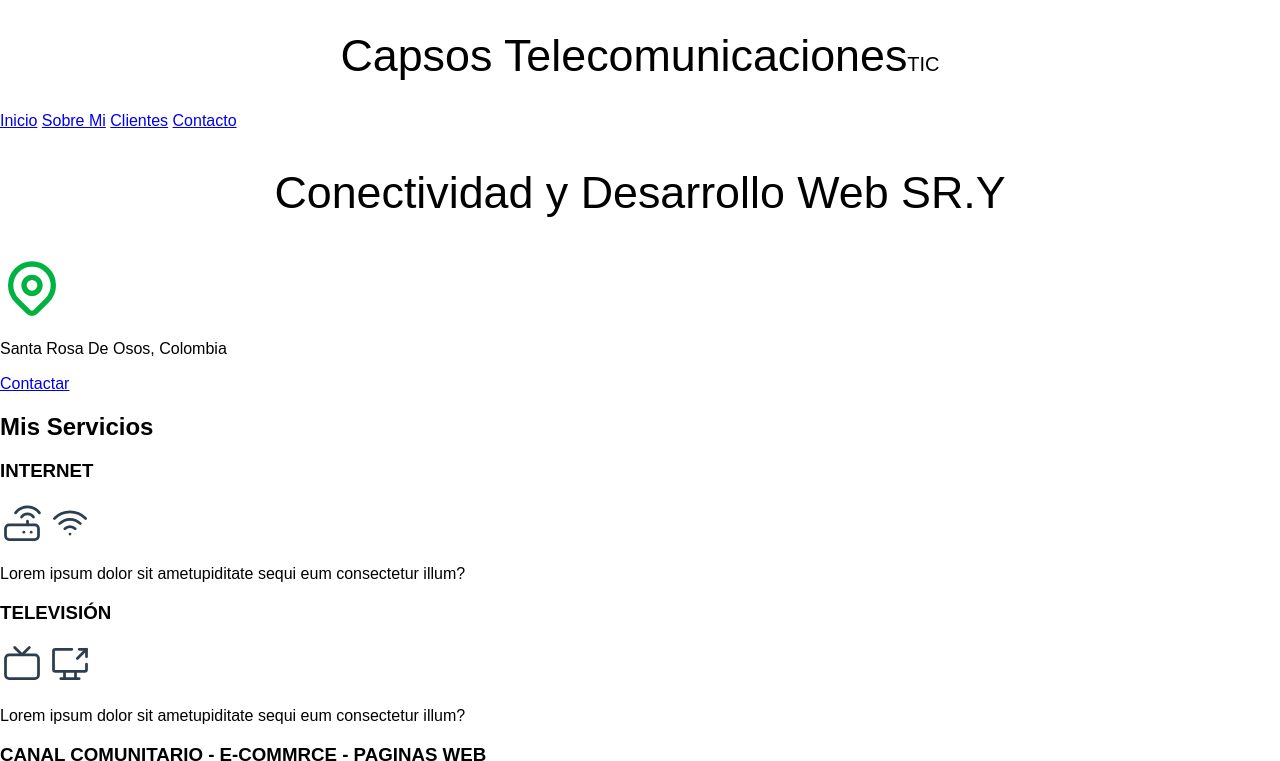
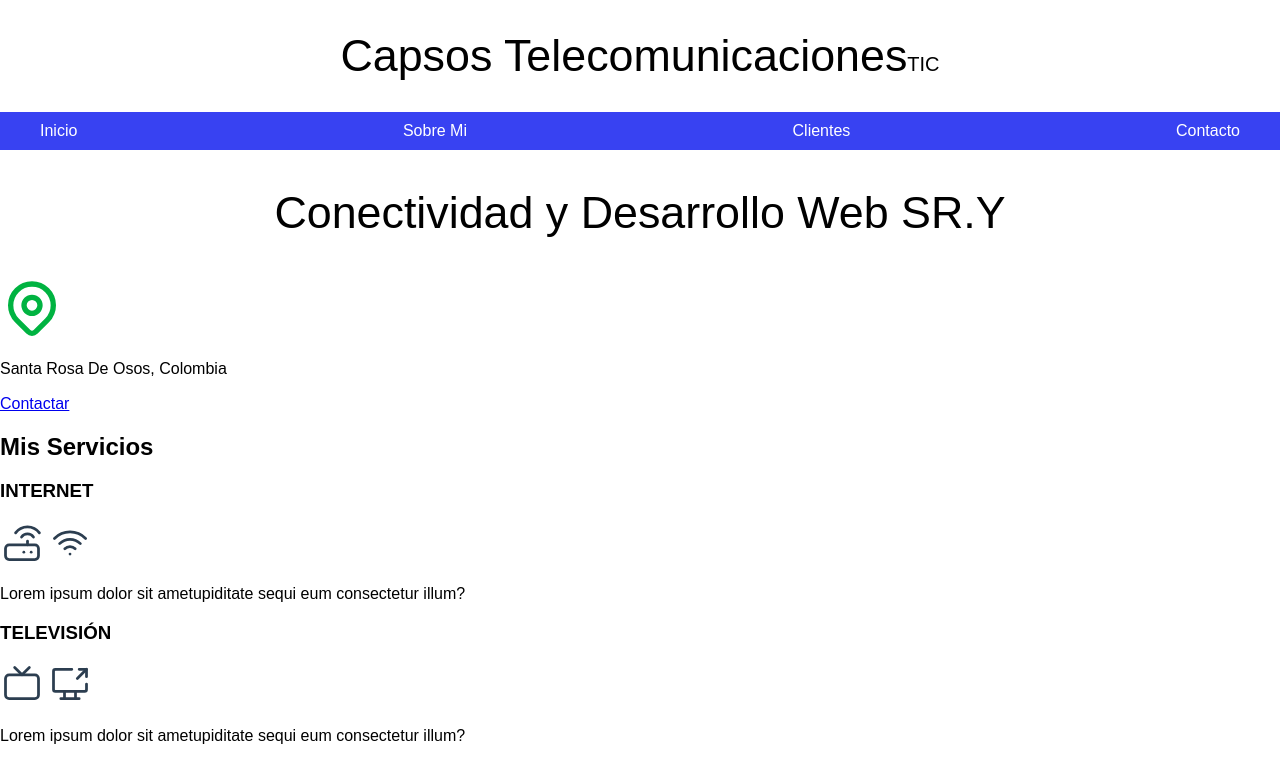
Before and after one commit to Honyyse/Freelancer_, a plain HTML site: page freelancer_inicio/index.html in a window 1280 px wide. Shown: the top 761 px of the page. Drawn offline with Linux system fonts and the light colour scheme; a web font is replaced by a local one.

Commit message:
css contenido

```diff
--- a/freelancer_inicio/css/styles.css
+++ b/freelancer_inicio/css/styles.css
@@ -4,7 +4,7 @@ puedes almacenar cualquier tipo de valor. */
     --blanco: #ffffff;
     --negro: #000000;
     --primario: #fbee00;
-    --secundario: #003ffb;
+    --secundario: #3842f2;
     --gris: #787775;
 }
 
@@ -32,3 +32,28 @@ body {
 .titulo span {
     font-size: 2rem;
 }
+
+.contenedor {
+    /*centrar el contenido*/
+    width: 120rem;
+    margin: 0 auto;
+
+}
+.nav-bg {
+     /* colo de la linea donde van los botones de navegacion*/
+    background-color: var(--secundario);
+}
+.navegacion-principal {
+    /*grosor de la barra de contenidos*/
+    padding: 1rem;
+    /*separar el contenido*/
+    display: flex;
+    justify-content: space-between;
+}
+ /* color de la palabra de navegacion*/
+.navegacion-principal a {
+    color: var(--blanco);
+     /* decorar los tectos con. lineas o cancelados etc. con: text o fonts*/
+    text-decoration: none;
+
+}
--- a/freelancer_inicio/index.html
+++ b/freelancer_inicio/index.html
@@ -26,14 +26,17 @@ el head es lo que el navegador entiende -->
         <!--clas va estar disponible en todo de html -->
         <h1 class="titulo">Capsos Telecomunicaciones<span>TIC</span></h1>
     </header>
+
+    <div class="nav-bg">
          <!--navegar a otra pagina -->
-    <nav>
+         <nav class="navegacion-principal contenedor">
               <a href="#">Inicio</a>
               <!--href es el atributo -->
               <a href="#">Sobre Mi</a>
               <a href="#">Clientes</a>
               <a href="#">Contacto</a>
         </nav>
+    </div>
 
     <section>
         <h2 class="titulo">Conectividad y Desarrollo Web SR.Y</h2>
```
Lines whose indentation alone changed are shown as unchanged.
